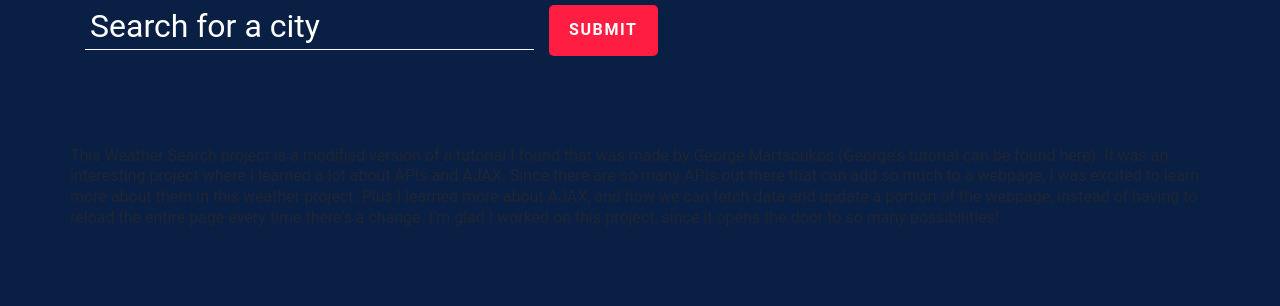
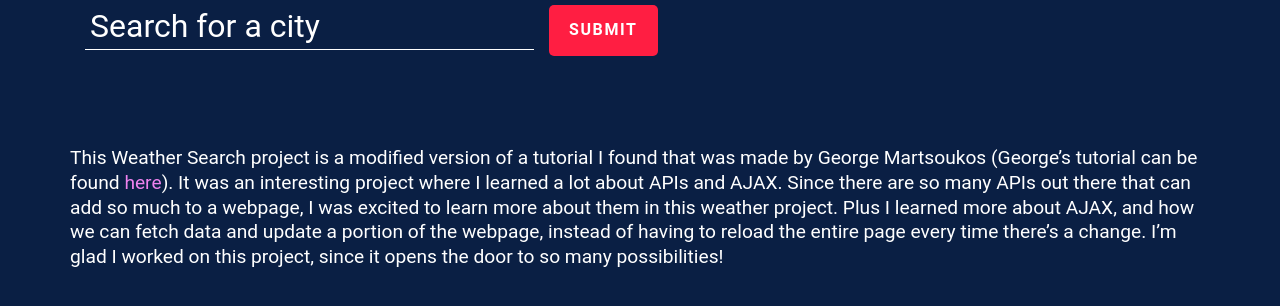
Before and after one commit to zacharyburleson1/zacharyburleson1.github.io, a plain HTML site: page weatherSearch.html in a window 1280 px wide. Shown: the part 180-486 px from the top of the page. Drawn offline with nearby package versions, Linux system fonts and the light colour scheme.

Commit message:
Update weatherSearchStyles.css

```diff
--- a/weatherSearchStyles.css
+++ b/weatherSearchStyles.css
@@ -196,6 +196,21 @@ body {
     height: 100px;
 }
 
+/* WHAT I LEARNED
+  -------------------------------------------------- */
+#whatILearned {
+    color: white;
+    font-size: 1.2em;
+}
+
+#whatILearned a {
+    color: violet;
+}
+
+#whatILearned a:hover {
+    color: red;
+    transition: color 500ms;
+}
 
 /* FOOTER
   –––––––––––––––––––––––––––––––––––––––––––––––––– */
```
